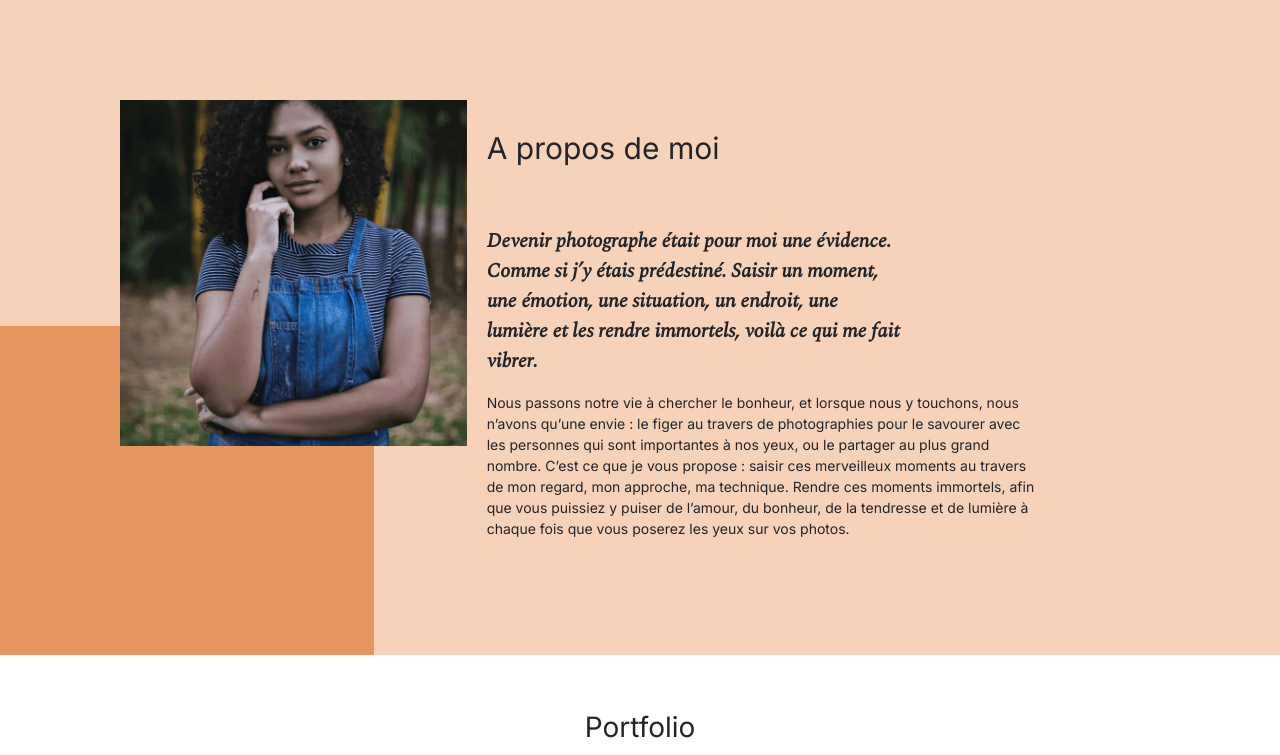
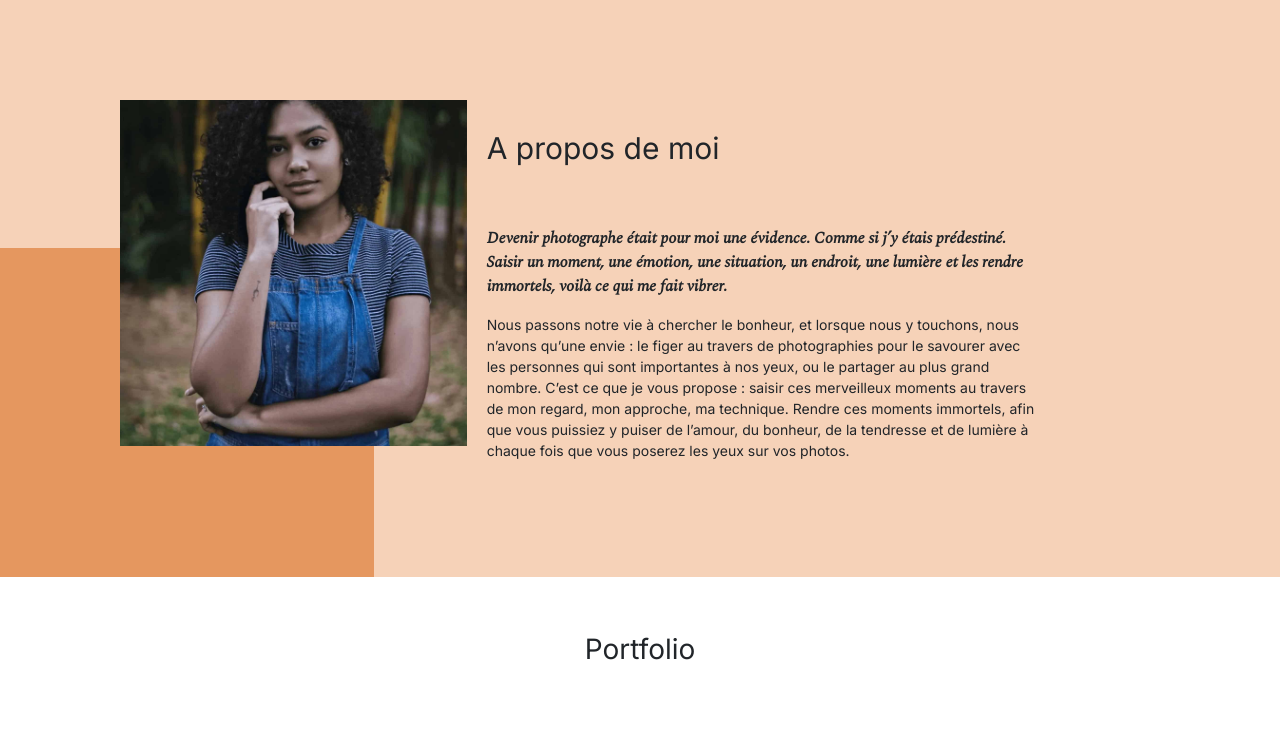
Before and after one commit to albaneste/ninacarducci.github.io-main, a plain HTML site: page index.html in a window 1280 px wide. Shown: the part 691-1446 px from the top of the page. Drawn offline with nearby package versions, Linux system fonts and the light colour scheme.

Commit message:
last update intro

```diff
--- a/assets/style.css
+++ b/assets/style.css
@@ -75,8 +75,10 @@ body {
 	margin-bottom: 60px;
 	font-size: 30px;
 }
+#about-me p {
+	width: 80%;
+}
 .about-me__sous-introduction {
-	width: 80%;
 	font-size: 14px;
 }
 .about-me__introduction {
@@ -84,7 +86,7 @@ body {
 	font-weight: 800;
 	font-style: italic;
 	width: 60%;
-	font-size: 20px;
+	font-size: 16px;
 }
 .title{
 	text-align: center;
```
